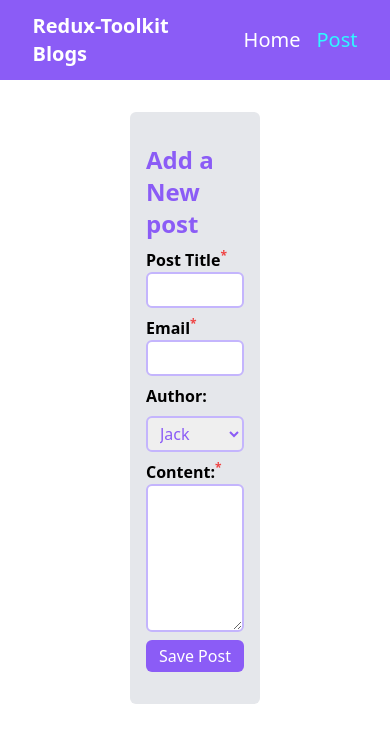
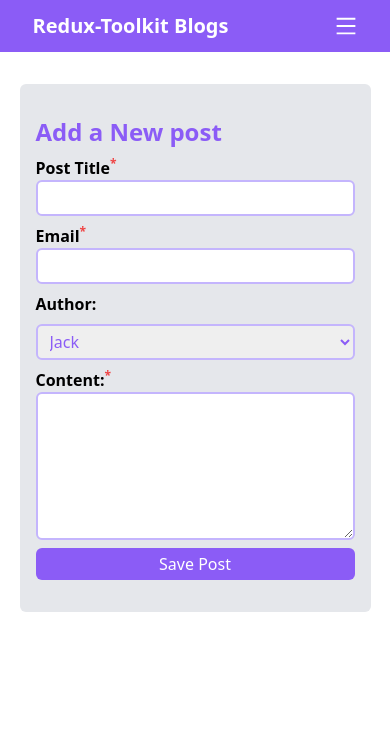
Before and after one commit to alokup60/blog-app-toolkit, a React (Create React App) app: page /post in a window 390 px wide. Shown: the top 742 px of the page. Built offline with nearby package versions, Linux system fonts and the light colour scheme.

Commit message:
some navbar responsive

```diff
--- a/src/App.css
+++ b/src/App.css
@@ -1,3 +1,3 @@
 .active {
-  color: rgb(47, 248, 255);
+  color: aquamarine;
 }
--- /dev/null
+++ b/src/components/Navbar.css
@@ -0,0 +1,51 @@
+/* .nav-links ul .active {
+  color: rgb(47, 248, 255);
+  position: relative;
+}
+.nav-links ul .active::before {
+  content: "";
+  position: absolute;
+  bottom: -4px;
+  left: 0;
+  width: 100%;
+  height: 2px;
+  background-color: red;
+} */
+
+@media screen and (max-width: 2560px) {
+  .burger {
+    display: none;
+  }
+}
+
+@media screen and (max-width: 600px) {
+  .nav-links {
+    display: none;
+  }
+  .burger {
+    display: flex;
+    cursor: pointer;
+  }
+  /* Not working */
+  /* .nav-links::before {
+    position: absolute;
+    right: 0;
+    top: 3.1rem;
+    background-color: violet;
+    height: calc(100vh - 3.1rem);
+    transition: all 0.3s ease-in;
+    overflow: hidden;
+  }
+  .nav-links ul.active {
+    width: 100%;
+  }
+  ul {
+    display: flex;
+    flex-direction: column;
+    align-items: center;
+  }
+  ul li {
+    margin-top: 2rem;
+    font-size: 30px;
+  } */
+}
--- a/src/components/Navbar.jsx
+++ b/src/components/Navbar.jsx
@@ -1,14 +1,22 @@
-import React from "react";
+import React, { useState } from "react";
 import { Link, NavLink } from "react-router-dom";
+import { AiOutlineMenu } from "react-icons/ai";
+import "./Navbar.css";
 
 const Navbar = () => {
+  const [showNav, setShowNav] = useState(false);
+
+  const handleShowNavbar = () => {
+    setShowNav(!showNav);
+  };
+
   return (
-    <div className="flex w-full bg-violet-500">
-      <div className="flex gap-6 w-10/12 justify-between items-center mx-auto py-3">
+    <div className="flex w-full bg-violet-500 relative">
+      <div className="flex gap-6 w-10/12 justify-between items-center mx-auto py-3 ">
         <h2 className="text-white items-center font-semibold text-xl">
           <Link to="/">Redux-Toolkit Blogs</Link>
         </h2>
-        <ul className="flex gap-4">
+        <ul className={`flex gap-4 nav-links ${showNav && "active"}`}>
           <li className="flex text-white items-center  text-xl">
             <NavLink to="/">Home</NavLink>
           </li>
@@ -16,6 +24,10 @@
             <NavLink to="/post">Post</NavLink>
           </li>
         </ul>
+        <AiOutlineMenu
+          className="text-2xl text-white burger"
+          onClick={handleShowNavbar}
+        />
       </div>
     </div>
   );
--- /dev/null
+++ b/src/components/Post.css
@@ -0,0 +1,19 @@
+@media screen and (max-width: 768px) {
+  .new-form {
+    width: 100%;
+  }
+  form {
+    width: 100%;
+  }
+}
+
+@media screen and (max-width: 600px) {
+  .new-form {
+    width: 90%;
+  }
+  .new-form form {
+    width: 100%;
+    /* padding: 10px 0; */
+    /* background-color: green; */
+  }
+}
--- a/src/components/Post.jsx
+++ b/src/components/Post.jsx
@@ -1,5 +1,6 @@
 import React, { useEffect, useState } from "react";
 import toast from "react-hot-toast";
+import "./Post.css";
 
 const Post = () => {
   const [data, setData] = useState({
@@ -70,8 +71,8 @@
   };
 
   return (
-    <div>
-      <div className="w-6/12 flex flex-col  justify-center gap-4 mx-auto mt-[2rem]">
+    <div className="w-full">
+      <div className="w-8/12 flex flex-col  justify-center gap-4 mx-auto mt-[2rem] new-form">
         <form
           onSubmit={submitHandler}
           className="flex flex-col gap-2 w-8/12 justify-center mx-auto bg-gray-200 px-4 py-[2rem] rounded-md"
```
